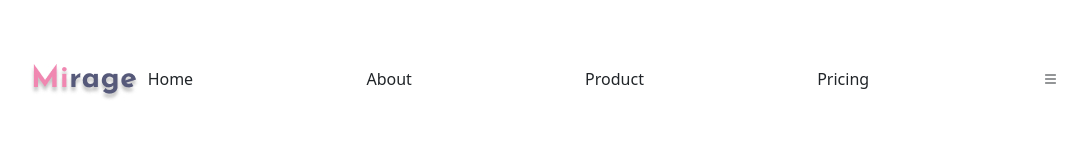
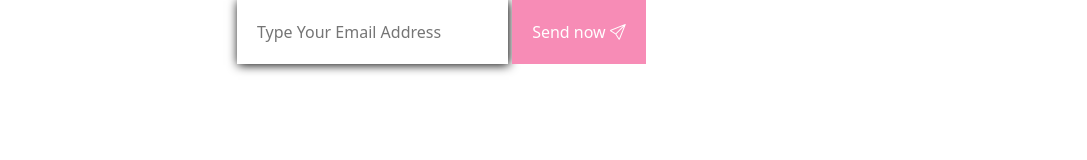
Before and after one commit to jasmina8835/demo, a plain HTML site: page index.html in a window 1280 px wide. Shown: the whole page, without its empty margins (53-1140 px from the left). Drawn offline with nearby package versions, Linux system fonts and the light colour scheme.

Commit message:
classwork

```diff
--- /dev/null
+++ b/class.css
@@ -0,0 +1,56 @@
+* {
+    padding: 0;
+    margin: 0;
+    box-sizing: border-box;
+}
+
+.container{
+    display: flex;
+    justify-content: space-around;
+    align-content: center;
+    flex-wrap: wrap;
+    height: 600px;
+    gap: 20px;
+    background-color: #fff;
+}
+
+.container li{
+    /* width: 150px; */
+    height: 150px;
+    background-color: blueviolet;
+}
+
+.center_container{
+    height: 100vh;background-color: #333;
+    margin-top: 200px;
+    /* display: flex;
+    align-items: center;
+    justify-content: center; */
+    position: relative;
+}
+
+.center_item{
+    width: 200px;
+    height: 200px;
+    border-color: red;
+    position: absolute;
+    top: 50%;
+    left: 50%;
+
+    transform: translate(-50% -50%);
+}
+
+body{
+    margin: 200px;
+}
+
+.over_container{
+    overflow: visible;
+    overflow: hidden;
+    overflow-y: scroll;
+    overflow: auto;
+
+    width: 600px;
+    height: 400px;
+    background-color: #fff;
+}
--- a/index.html
+++ b/index.html
@@ -10,24 +10,9 @@
     <link rel="stylesheet" href="https://cdn.jsdelivr.net/npm/bootstrap-icons@1.11.1/font/bootstrap-icons.css">
 </head>
 <body>
-    <div class="container">
-        <!-- ================start header=============== -->
-        <header>
-            <div class="header_img">
-                <img src="./img/Logo.jpg">
-            </div>
-            <div class="header_ul">
-                <ul>
-                    <li>Home</li>
-                    <li>About</li>
-                    <li>Product</li>
-                    <li>Pricing</li>
-                    <i class="bi bi-list"></i>
-                </ul>
-            </div>
-        </header>
-        <!-- ==============header end=================== -->
-
-    </div>
+        <div class="content">
+            <input type="text" placeholder="Type Your Email Address" >
+            <button>Send now <i class="bi bi-send"></i></button>
+        </div>
 </body>
 </html>
--- a/style.css
+++ b/style.css
@@ -4,26 +4,22 @@
     box-sizing: border-box;
 }
 
-.container{
-    max-width: 1200px;
+.content{
+    width: 700px;
     margin: auto;
-    padding: 5%;
 }
 
-/* ================start header=============== */
-
-.header{
-    display: flex;
+input{
+    border: 2px solid grey;
+    padding: 20px;
+    border: none;
+    box-shadow: 1px 1px 10px 0;
 }
 
-ul{
-    display: flex;
-    justify-content: space-around;
-    list-style: none;
-    text-decoration: none;
-    position: relative;
-    bottom: 35px;
-
+button{
+    padding: 20px;
+    color: #fff;
+    border-radius: 10px;
+    border: none;
+    background-color: #F78CB6;
 }
-
-/* ================header end================= */
```
Also changed, not shown: class.html (added, +30 -0 lines).
